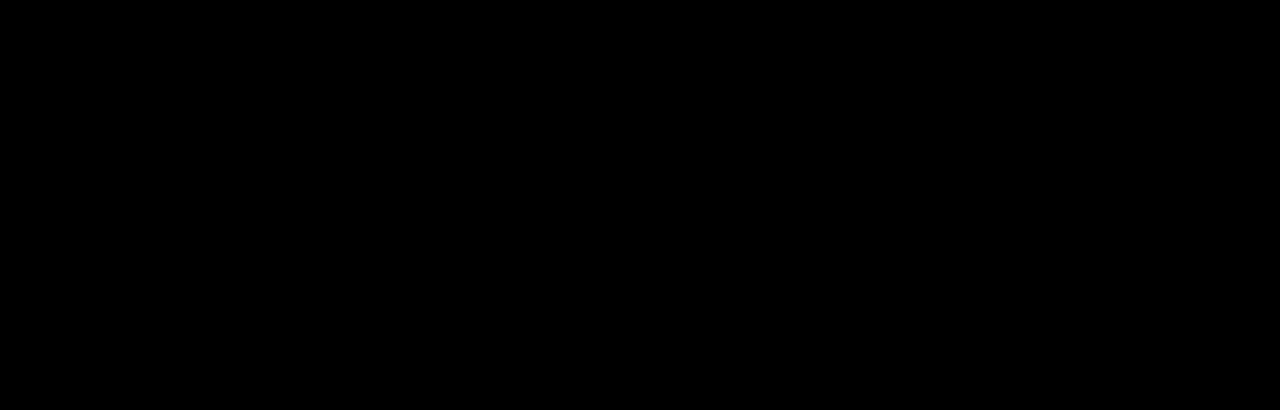
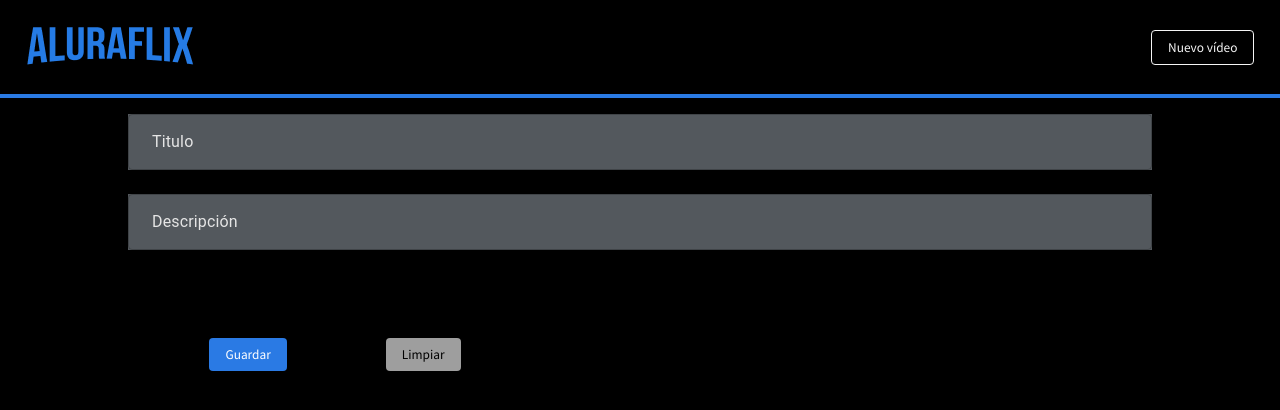
Before and after one commit to jap102321/aluraflix, a React (Create React App) app: page /edit/category/1 in a window 1280 px wide. Before the commit this address had no page. Shown: the top 410 px of the page. Built offline with nearby package versions, Linux system fonts and the light colour scheme; no server answers.

Commit message:
Update category added

```diff
--- a/db.json
+++ b/db.json
@@ -138,9 +138,8 @@
   ],
   "updatableMovies": [
     {
-      "id": "Acción",
-      "nombre": "Acción",
-      "mov": []
+      "nombre": "Comedia",
+      "id": "Acción"
     }
   ]
 }
--- a/src/App.js
+++ b/src/App.js
@@ -3,6 +3,7 @@
 import Home from "./pages/Home.jsx";
 import NewContent from "./pages/NewContent";
 import { createGlobalStyle } from "styled-components";
+import EditCategory from "./components/AddContent/EditCategory";
 
 const GlobalStyle = createGlobalStyle`
 *{
@@ -21,6 +22,7 @@
           <Route path="/aluraflix" element={<Home />} />
           <Route path="/new/video" element={<NewContent />} />
           <Route path="/new/category" element={<NewContent />} />
+          <Route path="/edit/category/:id" element={<EditCategory />} />
         </Routes>
       </Router>
     </>
--- a/src/api/Api.js
+++ b/src/api/Api.js
@@ -18,3 +18,12 @@
     throw err;
   }
 };
+
+export const updateData = async (url, data) => {
+  try {
+    const resp = await api.put(url, data);
+    return resp.data;
+  } catch (err) {
+    throw err;
+  }
+};
--- a/src/components/AddContent/Card.jsx
+++ b/src/components/AddContent/Card.jsx
@@ -35,6 +35,19 @@
         </div>
       </div>
     );
+  } else {
+    catTest = (
+      <div className={styles.card}>
+        <div className={styles.cardButtons}>
+          <div className={styles.functionButtons}>
+            <Link to="/new/category">
+              <Button styling="blue" description="Guardar" type="submit" />
+            </Link>
+            <Button styling="gray" description={"Limpiar"} />
+          </div>
+        </div>
+      </div>
+    );
   }
   return <>{catTest}</>;
 };
--- /dev/null
+++ b/src/components/AddContent/EditCategory.jsx
@@ -0,0 +1,101 @@
+import { useEffect, useState } from "react";
+import styles from "../../assets/css/AddElements.module.css";
+import TextField from "@mui/material/TextField";
+import { validateTitle } from "../../validators/validateCategory";
+import Card from "./Card";
+import { search, updateData } from "../../api/Api";
+import { useParams } from "react-router-dom";
+import Header from "../header/Header";
+
+const EditCategory = ({ categoryList }) => {
+  const [title, setTitle] = useState({ value: "", valid: null });
+  const [description, setDescription] = useState("");
+  const [updateInfo, setUpdateInfo] = useState({ title: "", description: "" });
+  const { id } = useParams();
+
+  //Data Table
+  useEffect(() => {
+    search(`/updatableMovies/${id}`, (data) => {
+      setUpdateInfo(data);
+      setTitle({ value: data.nombre || "", valid: null });
+      setDescription(data.description);
+    });
+  }, [id]);
+
+  //Styling
+  const styleReplacement = {
+    style: {
+      color: "#e5e5e5",
+      marginInline: "10px",
+    },
+  };
+  const updateCategoryData = async () => {
+    const data = {
+      nombre: title.value,
+      description: description,
+    };
+    try {
+      const updatedData = await updateData(`/updatableMovies/${id}`, data);
+      return updatedData;
+    } catch (err) {
+      throw err;
+    }
+  };
+
+  return (
+    <>
+      <Header />
+      <div className={styles.addNewContent}>
+        <form
+          className={styles.form}
+          onSubmit={async (e) => {
+            e.preventDefault();
+            updateCategoryData();
+          }}
+        >
+          <TextField
+            className={styles.input}
+            id="title"
+            label="Titulo"
+            variant="outlined"
+            value={title.value || ""}
+            InputLabelProps={{
+              style: styleReplacement.style,
+            }}
+            inputProps={{
+              style: styleReplacement.style,
+            }}
+            margin="normal"
+            onChange={(e) => {
+              const value = e.target.value;
+              const valid = validateTitle(value);
+              setTitle({ value, valid });
+            }}
+            error={title.valid === false}
+            helperText={title.valid === false && "Ingresa un titulo válido"}
+          />
+          <TextField
+            className={styles.input}
+            id="description"
+            label="Descripción"
+            variant="outlined"
+            value={description || ""}
+            InputLabelProps={{
+              style: styleReplacement.style,
+            }}
+            inputProps={{
+              style: styleReplacement.style,
+            }}
+            margin="normal"
+            onChange={(e) => {
+              setDescription(e.target.value);
+            }}
+          />
+          <Card />
+        </form>
+      </div>
+    </>
+  );
+};
+
+export default EditCategory;
--- a/src/components/AddContent/NewCategory.jsx
+++ b/src/components/AddContent/NewCategory.jsx
@@ -1,4 +1,5 @@
 import { useEffect, useState } from "react";
+import { Link } from "react-router-dom";
 import styles from "../../assets/css/AddElements.module.css";
 import TextField from "@mui/material/TextField";
 import Table from "@mui/material/Table";
@@ -38,7 +39,7 @@
   };
 
   const handleSubmit = async () => {
-    if (!formData == []) {
+    if (!formData === []) {
       try {
         const resp = await updateCategories(url, formData);
         console.log(resp);
@@ -112,6 +113,7 @@
               <TableCell>Nombre</TableCell>
               <TableCell align="right">Descripción</TableCell>
               <TableCell align="right">Editar</TableCell>
+              <TableCell align="right">Remover</TableCell>
             </TableRow>
           </TableHead>
           <TableBody>
@@ -129,7 +131,10 @@
                     : "No description available"}
                 </TableCell>
                 <TableCell align="right">
-                  <Button styling="gray" description="Editar"></Button>
+                  <p>No es posible editar.</p>
+                </TableCell>
+                <TableCell align="right">
+                  <p>No es posible eliminar.</p>
                 </TableCell>
               </TableRow>
             ))}
@@ -147,7 +152,12 @@
                     : "No description available"}
                 </TableCell>
                 <TableCell align="right">
-                  <Button styling="gray" description="Editar"></Button>
+                  <Link to={`/edit/category/${data.id}`}>
+                    <Button styling="gray" description="Editar"></Button>
+                  </Link>
+                </TableCell>
+                <TableCell align="right">
+                  <Button styling="gray" description="Remover"></Button>
                 </TableCell>
               </TableRow>
             ))}
--- a/src/components/AddContent/NewVideo.jsx
+++ b/src/components/AddContent/NewVideo.jsx
@@ -1,4 +1,4 @@
-import { useState } from "react";
+import { useState, useEffect } from "react";
 import styles from "../../assets/css/AddElements.module.css";
 import TextField from "@mui/material/TextField";
 import { Autocomplete } from "@mui/material";
@@ -8,13 +8,20 @@
   validateTrailer,
 } from "../../validators/validateMovie";
 import Card from "./Card";
+import { search } from "../../api/Api";
 
-const NewVideo = (props) => {
+const NewVideo = ({ categoryList }) => {
   const [title, setTitle] = useState({ value: "", valid: null });
   const [poster, setPoster] = useState({ value: "", valid: null });
   const [dateOfRel, setDateOfRel] = useState({ value: "", valid: null });
   const [trailer, setTrailer] = useState({ value: "", valid: null });
+  const [category, setCategory] = useState([]);
+  const [updcategoryList, setUpdCatList] = useState([]);
 
+  useEffect(() => {
+    categoryList.map((data) => setCategory(data));
+    search("/updatableMovies", setUpdCatList);
+  }, []);
   //Stying
   const styleReplacement = {
     style: {
@@ -27,12 +34,21 @@
       height: "48px",
     },
   };
+
+  const isOptionEqualTovalue = (option, value) => {
+    return option.label === value.label;
+  };
+
   //Categorie for movies.
-  const categories = [
-    { label: "starwars", id: 1 },
-    { label: "adventure", id: 2 },
-  ];
+  const categories = category.map((data) => {
+    return { label: data.nombre };
+  });
 
+  const moreCategories = updcategoryList.map((data) => {
+    return { label: data.nombre };
+  });
+
+  const allCat = [...categories, ...moreCategories];
   return (
     <div className={styles.addNewContent}>
       <form className={styles.form}>
@@ -60,13 +76,14 @@
         <Autocomplete
           disablePortal
           id="combo-box-demo"
-          options={categories}
+          options={allCat}
           margin="normal"
           sx={{
             color: "#e5e5e5",
             marginBlockEnd: "0px",
             marginBlockStart: "6px",
           }}
+          isOptionEqualToValue={isOptionEqualTovalue}
           renderInput={(params) => (
             <TextField
               {...params}
--- a/src/pages/NewContent.jsx
+++ b/src/pages/NewContent.jsx
@@ -17,7 +17,13 @@
 
   //Input video
   if (url === "/new/video") {
-    catTest = <NewVideo />;
+    catTest = (
+      <NewVideo
+        categoryList={
+          categoryList && categoryList.map((data) => data.categories)
+        }
+      />
+    );
     //Inputs category
   } else if (url === "/new/category") {
     catTest = (
```
